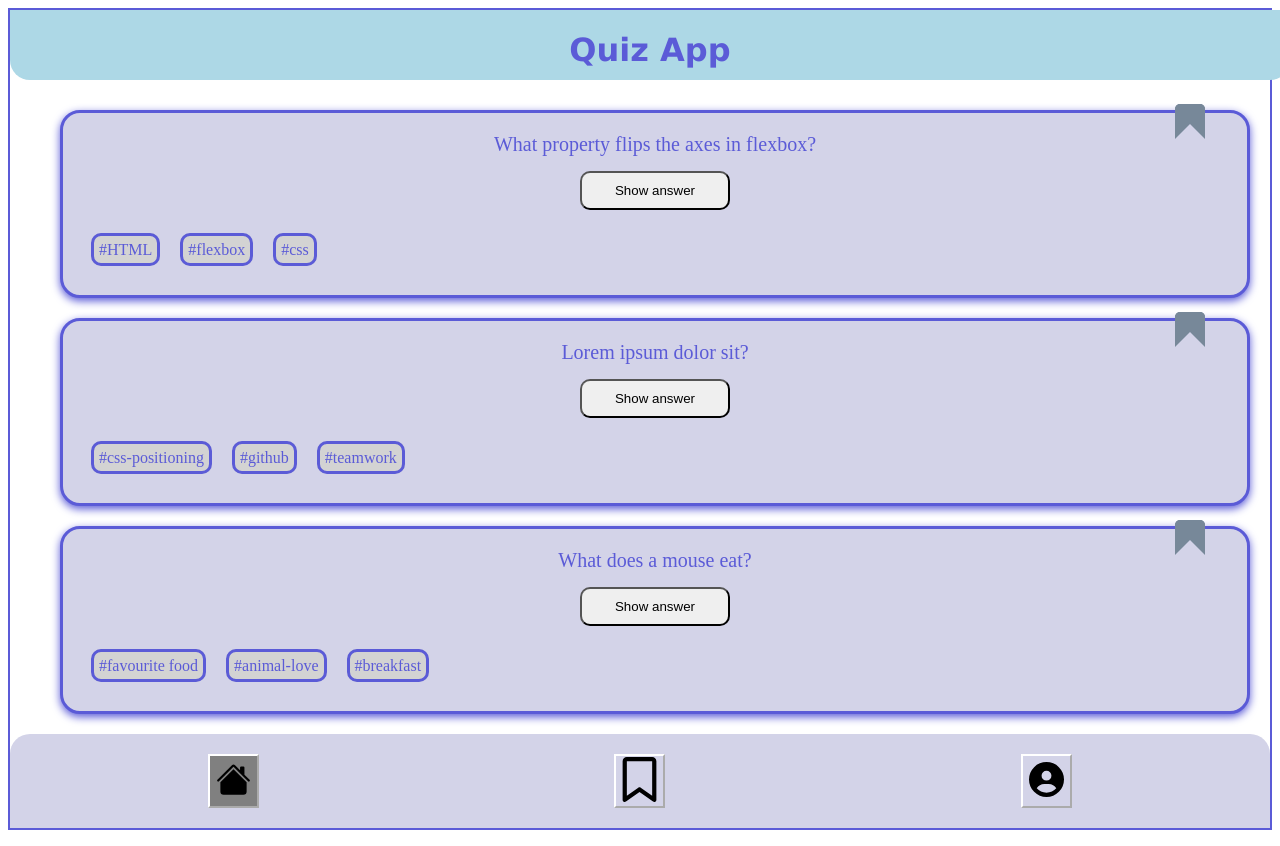
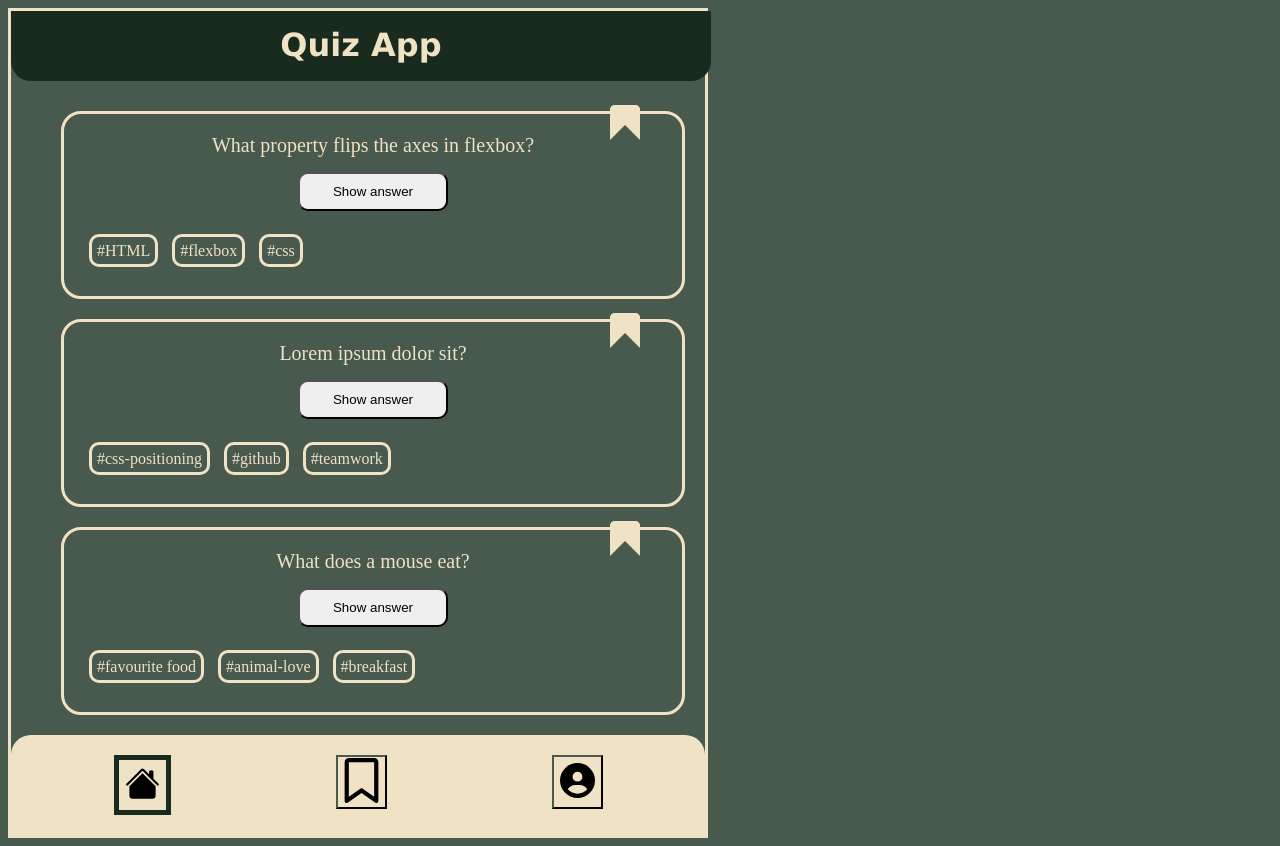
Before and after one commit to gwittm/quizapp, a plain HTML site: page index.html in a window 1280 px wide. Drawn offline with Linux system fonts and the light colour scheme.

Commit message:
change colors

```diff
--- a/css/styles.css
+++ b/css/styles.css
@@ -13,10 +13,19 @@
 
 @import "../components/header.css";
 
+:root {
+  --forest-green: #48594d;
+  --eggshell-white: #f0e2c4;
+  --dark-green: #192b1e;
+
+  --gap: 20px;
+}
+
 body {
-  background-color: white;
-  border: 2px solid;
-  color: rgb(91, 91, 215);
+  background-color: var(--forest-green);
+  max-width: 700px;
+  border: 3px solid;
+  color: var(--eggshell-white);
 }
 
 main {
@@ -27,11 +36,11 @@ main {
   position: fixed;
   justify-content: center;
   margin: 0px;
+  padding: 5px;
   z-index: 1;
-  width: 100%;
-  /*   max-width: 700px;
- */
-  background: lightblue;
+  width: 95%;
+  max-width: 700px;
+  background: var(--dark-green);
   height: 70px;
   border-bottom-left-radius: 20px;
   border-bottom-right-radius: 20px;
@@ -40,18 +49,19 @@ main {
 .header__heading {
   font-family: verdana;
   text-align: center;
-  color: rgb(91, 91, 215);
+  margin: 10px;
+  color: var(--eggshell-white);
 }
 
 .card {
   position: relative;
   border: solid;
-  border-color: rgb(91, 91, 215);
-  padding: 20px;
-  margin: 20px;
+  border-color: var(--eggshell-white);
+  padding: var(--gap);
+  margin: var(--gap);
   border-radius: 20px;
-  box-shadow: rgb(91, 91, 215) 0 3px 8px;
-  background-color: rgb(211, 211, 232);
+  background-color: var(--forest-green);
+  max-width: 700px;
   margin-left: 50px;
   display: flex;
   flex-direction: column;
@@ -60,12 +70,11 @@ main {
 .card:hover {
   position: relative;
   border: solid;
-  border-color: rgb(91, 91, 215);
   padding: 20px;
   margin: 20px;
   border-radius: 20px;
-  box-shadow: rgb(91, 91, 215) 0 3px 30px;
-  background-color: rgb(211, 211, 232);
+  box-shadow: var(--dark-green);
+  background-color: var(--dark-green);
   margin-left: 50px;
   display: flex;
   flex-direction: column;
@@ -93,7 +102,7 @@ main {
   background-color: transparent;
   position: absolute;
   right: 20px;
-  border: solid 15px lightslategray;
+  border: solid 15px var(--eggshell-white);
   border-bottom: solid 15px transparent;
   border-top-left-radius: 5px;
   border-top-right-radius: 5px;
@@ -107,7 +116,7 @@ main {
   background-color: transparent;
   position: absolute;
   right: 20px;
-  border: solid 15px rgb(91, 91, 215);
+  border: solid 15px var(--dark-green);
   border-bottom: solid 15px transparent;
   border-top-left-radius: 5px;
   border-top-right-radius: 5px;
@@ -130,14 +139,14 @@ main {
   padding: 10px;
   margin: 10px;
   border-radius: 10px;
-  border: solid rgb(91, 91, 215);
-  background-color: lightgray;
+  border: solid var(--dark-green);
+  background-color: var(--eggshell-white);
   color: rgb(91, 91, 215);
 }
 
 .card__answer:hover {
-  background-color: rgb(196, 124, 189);
-  color: purple;
+  background-color: var(--forest-green);
+  color: var(--eggshell-white);
 }
 
 .card__answer__toggle1 {
@@ -159,11 +168,11 @@ main {
 }
 
 .card__tag {
-  border: solid rgb(91, 91, 215);
+  border: solid var(--eggshell-white);
   padding: 5px;
   border-radius: 10px;
-  background-color: lightgray;
-  margin: 8px;
+  color: var--(--eggshell-white);
+  margin: 5px;
 }
 
 /* Footer */
@@ -171,7 +180,7 @@ main {
 .nav__footer {
   width: 100%;
   justify-content: space-around;
-  background-color: rgb(211, 211, 232);
+  background-color: var(--eggshell-white);
   padding: 20px;
   border-top-left-radius: 20px;
   border-top-right-radius: 20px;
@@ -182,26 +191,26 @@ main {
 
 .footer__button {
   background-color: transparent;
-  border-color: white;
+  border-color: var(--forest-green);
   cursor: pointer;
 }
 
 .footer__button:hover {
-  background-color: rgb(91, 91, 215);
+  border: 5px dotted var(--dark-green);
 }
 
 .footer__button-current {
-  background-color: grey;
+  border: 5px solid var(--dark-green);
 }
 
 body.dark {
-  background-color: rgb(50, 51, 58);
-  color: white;
+  background-color: var(--dark-green);
+  color: var(var(--eggshell-white));
 }
 
 .card__answer:active {
   transform: scale(0.9);
-  box-shadow: rgba(0, 0, 0, 0.16) 0px 3px 6px;
+  box-shadow: var(--forest-green) 0px 3px 6px;
 }
 
 /* Profile-Page
--- a/js/index.js
+++ b/js/index.js
@@ -1,13 +1,13 @@
 // Home -- Answer-Boxes Toggle
 //AnswerBox 1
-const answerBox1 = document.querySelector('[data-js="card__answer__toggle1"]');
+/* const answerBox1 = document.querySelector('[data-js="card__answer__toggle1"]');
 const toggleModeAnswer1 = document.querySelector(
   '[data-js="card__answer__toggle__button1"]'
 );
 
 toggleModeAnswer1.addEventListener("click", () =>
   answerBox1.classList.toggle("visible")
-);
+); */
 
 /* if (document.body.classList.contains("dark-theme")) {
     document.getElementById("theme-btn").innerHTML="Light Mode";
@@ -15,7 +15,7 @@ toggleModeAnswer1.addEventListener("click", () =>
     document.getElementById("theme-btn").innerHTML="Dark Mode";
   } */
 
-const answerBox2 = document.querySelector('[data-js="card__answer__toggle2"]');
+/* const answerBox2 = document.querySelector('[data-js="card__answer__toggle2"]');
 const toggleModeAnswer2 = document.querySelector(
   '/* [data-js="card__answer__toggle__button2"]'
 );
@@ -30,8 +30,7 @@ const toggleModeAnswer3 = document.querySelector(
 );
 
 toggleModeAnswer3.addEventListener("click", () => {
-  answerBox3.classList.toggle("visible");
-});
+  answerBox3.classList.toggle("visible"); */
 
 //Home Bookmarks Toggle
 const bookmarkButton1 = document.querySelector('[data-js="card__bookmark_1"]');
```
